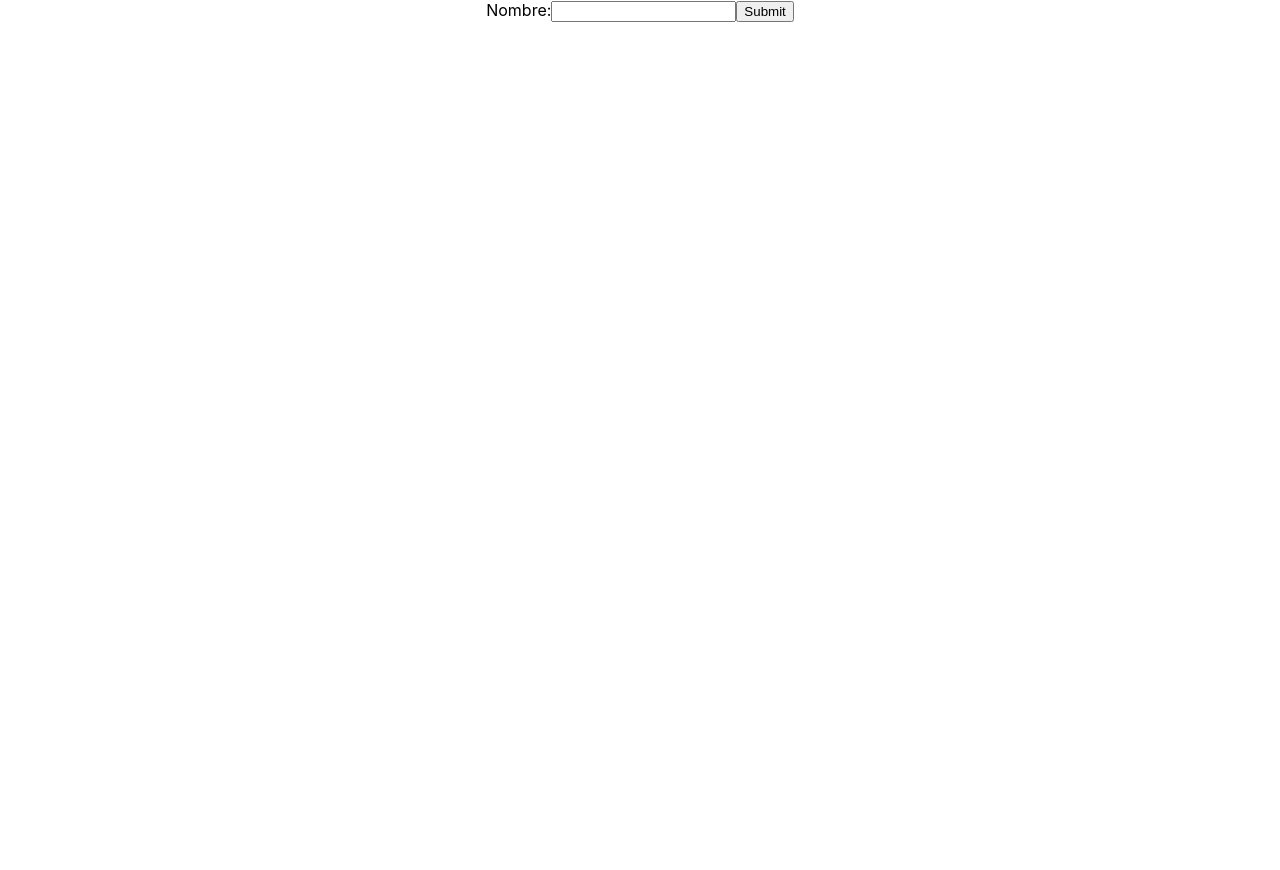
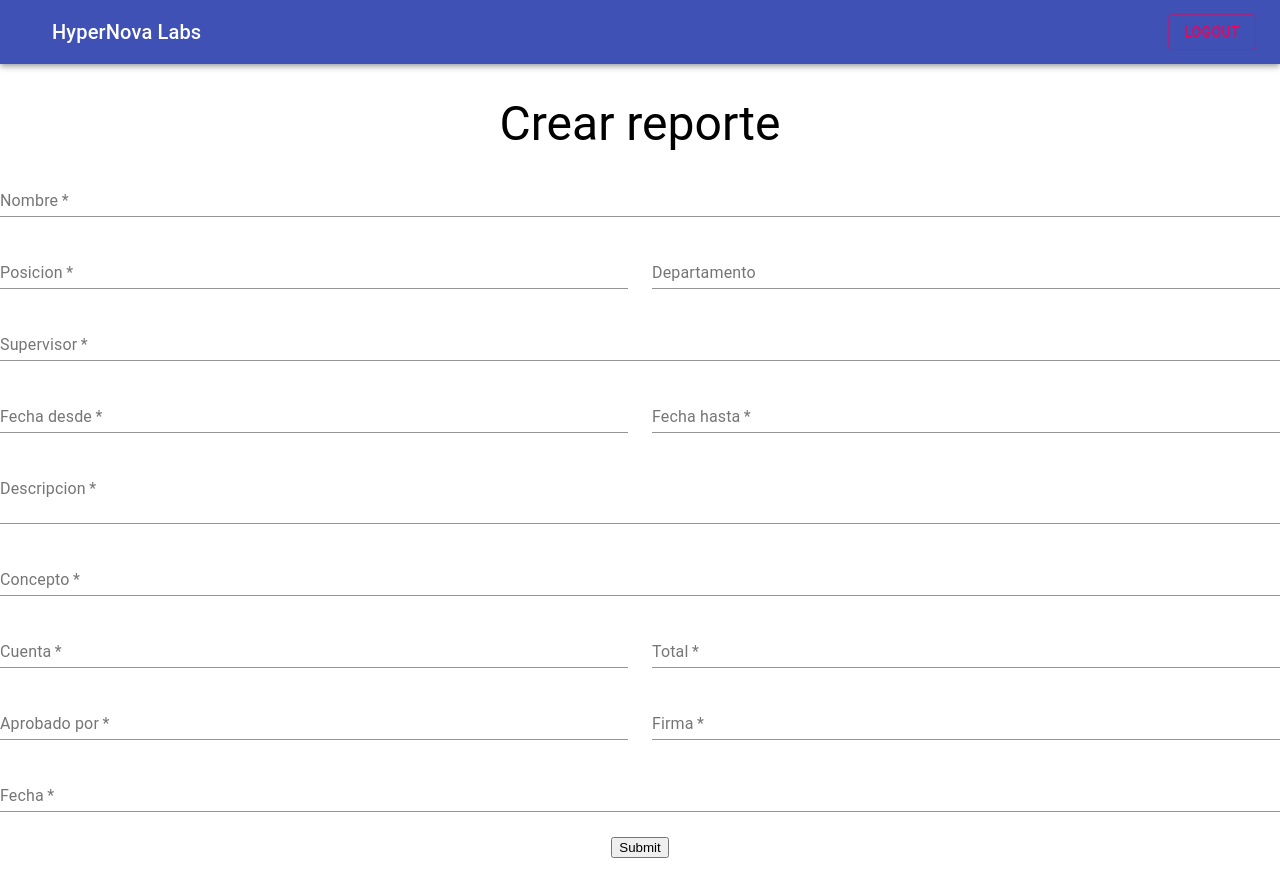
Before and after one commit to Spidey507/prueba-HYPERNOVA, a React (Create React App) app: page /form in a window 1280 px wide. Before the commit the page ends 800 px from the top, so only its background shows below. Built offline with nearby package versions, Linux system fonts and the light colour scheme.

Commit message:
form finished

```diff
--- a/src/components/form.js
+++ b/src/components/form.js
@@ -6,41 +6,8 @@ import { makeStyles } from '@material-ui/core/styles';
 import Button from '@material-ui/core/Button';
 import Header from './Header'
 import { Link } from 'react-router-dom';
+import axios from 'axios';
 
-
-class Form extends React.Component{
-    constructor(props){
-        super(props);
-        this.state = {value: ''};
-
-        this.handleChange = this.handleChange.bind(this);
-        this.handleSubmit = this.handleSubmit.bind(this);
-    }
-
-    handleChange(event){
-        this.setState({value: event.target.value});
-    }
-
-    handleSubmit(event){
-        alert('Reporte creado');
-        event.preventDefault();
-    }
-
-    render(){
-        return(
-            <form>
-                <label>
-                    Nombre:
-                    <input type="text" value={this.state.value} onChange={this.handleChange} />
-                </label>
-                <input type="submit" value="Submit" />
-            </form>
-        );
-    }
-}
-
-export default Form
-/*
 const useStyles = makeStyles((theme) => ({
     root: {
         background: "white",
@@ -50,61 +17,102 @@ const useStyles = makeStyles((theme) => ({
     },
     formContainer: {
         display: 'block',
-        width: '70%',
-        position: 'absolute', left: '50%', top: '50%',
-        transform: 'translate(-50%, -50%)',
+        width:'70%',
         margin: "2rem",
     },
 }));
 
+class Form extends React.Component {
+    constructor(props) {
+        super(props);
+        this.state = { };
 
+        this.handleChange = this.handleChange.bind(this);
+        this.handleSubmit = this.handleSubmit.bind(this);
+    }
 
-export default function Form() {
-    const classes = useStyles();
+    handleChange(event) {
+        let nam = event.target.name;
+        let val = event.target.value;
+        this.setState({[nam]: val});
+    }
+
+    handleSubmit(event) {
+        //alert('Reporte creado');
+        event.preventDefault();
+        const params = this.state
+        let report_params = {
+            concepto: params.concepto,
+            fecha_desde: params.fecha_desde,
+            fecha_hasta: params.fecha_hasta,
+            aprobado_por: params.aprobado_por,
+            firma: params.firma,
+            employee: {
+                nombre: params.nombre,
+                posicion: params.posicion,
+                departamento: params.departamento,
+                supervisor: params.supervisor
+            },
+            transactions: [{
+                fecha: params.fecha,
+                cuenta: params.cuenta,
+                descripcion: params.descripcion,
+                total: params.total
+            }]
+        }
+        console.log(report_params)
+        axios.post('http://localhost:3002/api/reports', report_params)
+        .then(response => {
+            if(response.status == 201){
+                alert('Reporte creado')
+            } else {
+                alert('Error en la creacion')
+            }
+        })
+        .catch(error => {
+            console.log(error)
+        })
+    }
+
+    render() {
         return (
             <React.Fragment>
                 <Header />
-            <div className={classes.root}>
-
-                <div className={classes.formContainer} >
+                <div className={useStyles.root}>
+                    <div className={useStyles.formContainer} >
                         <Typography variant="h3" gutterBottom>
                             Crear reporte
                         </Typography>
+                        <form onSubmit={this.handleSubmit}>
                             <Grid container spacing={3}>
-                        <Grid item xs={12} sm={6}>
+                                <Grid item xs={12}>
                                     <TextField
                                         required
-                                id="firstName"
-                                name="firstName"
+                                        id="Name"
+                                        name="nombre"
                                         label="Nombre"
+                                        onChange={this.handleChange}
                                         fullWidth
                                         autoComplete="given-name"
                                     />
                                 </Grid>
-                        <Grid item xs={12} sm={6}>
-                            <TextField
-                                required
-                                id="lastName"
-                                name="lastName"
-                                label="Apellido"
-                                fullWidth
-                                autoComplete="family-name"
-                            />
-                        </Grid>
+
                                 <Grid item xs={12} sm={6}>
                                     <TextField
                                         required
                                         id="Position"
-                                name="Position"
+                                        name="posicion"
                                         label="Posicion"
+                                        onChange={this.handleChange}
                                         fullWidth
                                     />
                                 </Grid>
                                 <Grid item xs={12} sm={6}>
                                     <TextField
                                         id="Department"
-                                name="Department"
+                                        name="departamento"
                                         label="Departamento"
+                                        onChange={this.handleChange}
                                         fullWidth
                                     />
                                 </Grid>
@@ -112,8 +120,9 @@ export default function Form() {
                                     <TextField
                                         required
                                         id="Supervisor"
-                                name="Supervisor"
+                                        name="supervisor"
                                         label="Supervisor"
+                                        onChange={this.handleChange}
                                         fullWidth
                                     />
                                 </Grid>
@@ -121,8 +130,9 @@ export default function Form() {
                                     <TextField
                                         required
                                         id="From"
-                                name="From"
+                                        name="fecha_desde"
                                         label="Fecha desde"
+                                        onChange={this.handleChange}
                                         fullWidth
                                     />
                                 </Grid>
@@ -130,8 +140,9 @@ export default function Form() {
                                     <TextField
                                         required
                                         id="To"
-                                name="To"
+                                        name="fecha_hasta"
                                         label="Fecha hasta"
+                                        onChange={this.handleChange}
                                         fullWidth
                                     />
                                 </Grid>
@@ -139,10 +150,11 @@ export default function Form() {
                                     <TextField
                                         required
                                         id="Description"
-                                name="Description"
+                                        name="descripcion"
                                         label="Descripcion"
                                         multiline
                                         rows={2}
+                                        onChange={this.handleChange}
                                         fullWidth
                                     />
                                 </Grid>
@@ -150,8 +162,9 @@ export default function Form() {
                                     <TextField
                                         required
                                         id="Concept"
-                                name="Concept"
+                                        name="concepto"
                                         label="Concepto"
+                                        onChange={this.handleChange}
                                         fullWidth
                                     />
                                 </Grid>
@@ -159,8 +172,9 @@ export default function Form() {
                                     <TextField
                                         required
                                         id="Cuenta"
-                                name="Cuenta"
+                                        name="cuenta"
                                         label="Cuenta"
+                                        onChange={this.handleChange}
                                         fullWidth
                                     />
                                 </Grid>
@@ -168,31 +182,52 @@ export default function Form() {
                                     <TextField
                                         required
                                         id="Total"
-                                name="Total"
+                                        name="total"
                                         label="Total"
+                                        onChange={this.handleChange}
+                                        fullWidth
+                                    />
+                                </Grid>
+                                <Grid item xs={12} sm={6}>
+                                    <TextField
+                                        required
+                                        id="ApprovedBy"
+                                        name="aprobado_por"
+                                        label="Aprobado por"
+                                        onChange={this.handleChange}
+                                        fullWidth
+                                    />
+                                </Grid>
+                                <Grid item xs={12} sm={6}>
+                                    <TextField
+                                        required
+                                        id="firma"
+                                        name="firma"
+                                        label="Firma"
+                                        onChange={this.handleChange}
                                         fullWidth
                                     />
                                 </Grid>
                                 <Grid item xs={12}>
                                     <TextField
                                         required
-                                id="ApprovedBy"
-                                name="ApprovedBy"
-                                label="Aprobado por"
+                                        id="fecha"
+                                        name="fecha"
+                                        label="Fecha"
+                                        onChange={this.handleChange}
                                         fullWidth
                                     />
                                 </Grid>
                                 <Grid item xs={12}>
-                            <Link to="/dashboard">
-                                <Button variant="contained" color="primary">
-                                    Submit
-                                </Button>
-                            </Link>
+                                    <input type="submit" value="Submit"/>
                                 </Grid>
                             </Grid>
+                        </form>
                     </div>
                 </div>
             </React.Fragment>
         );
     }
-*/
+}
+
+export default Form
```
Lines whose indentation alone changed are shown as unchanged.
